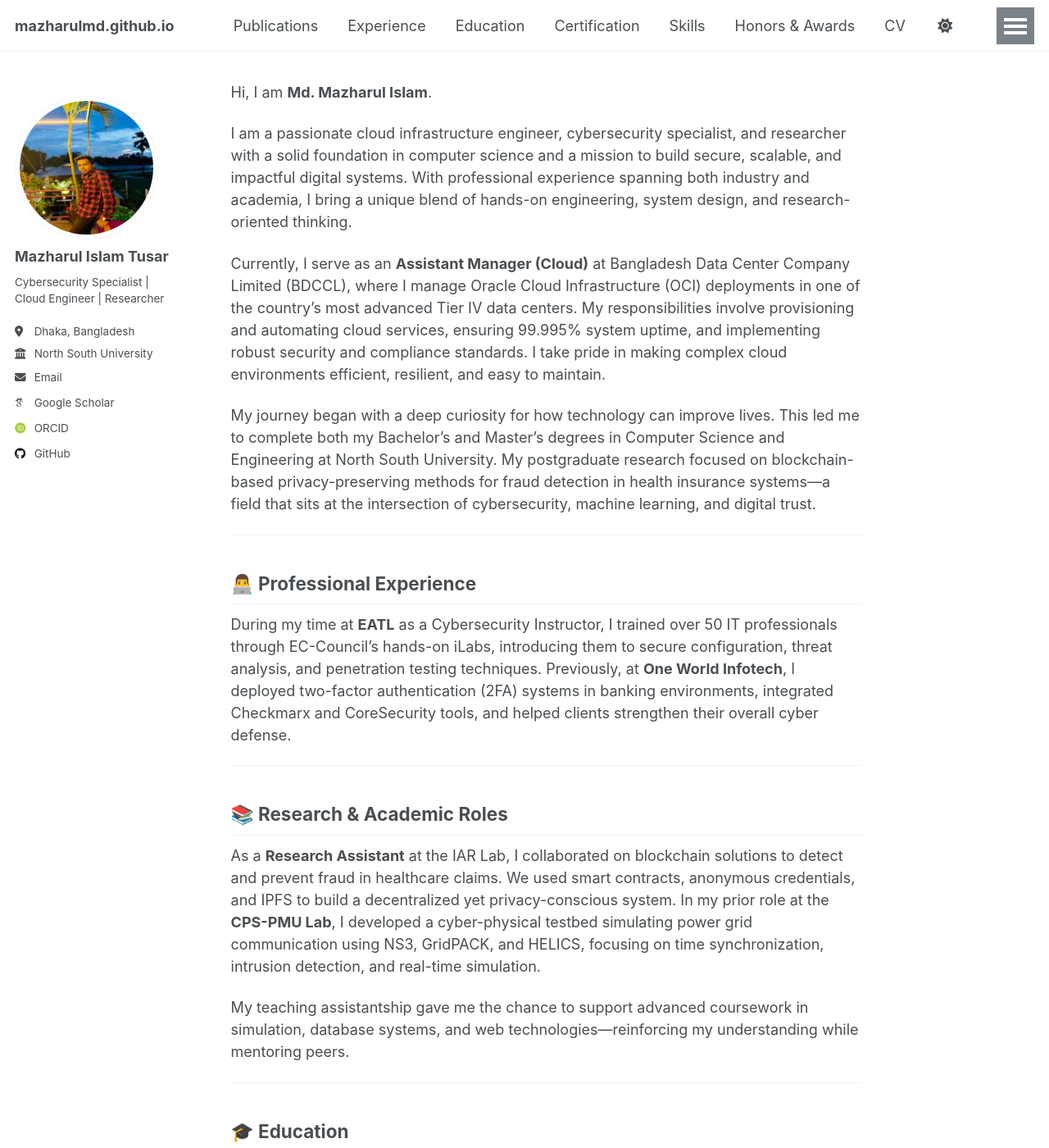
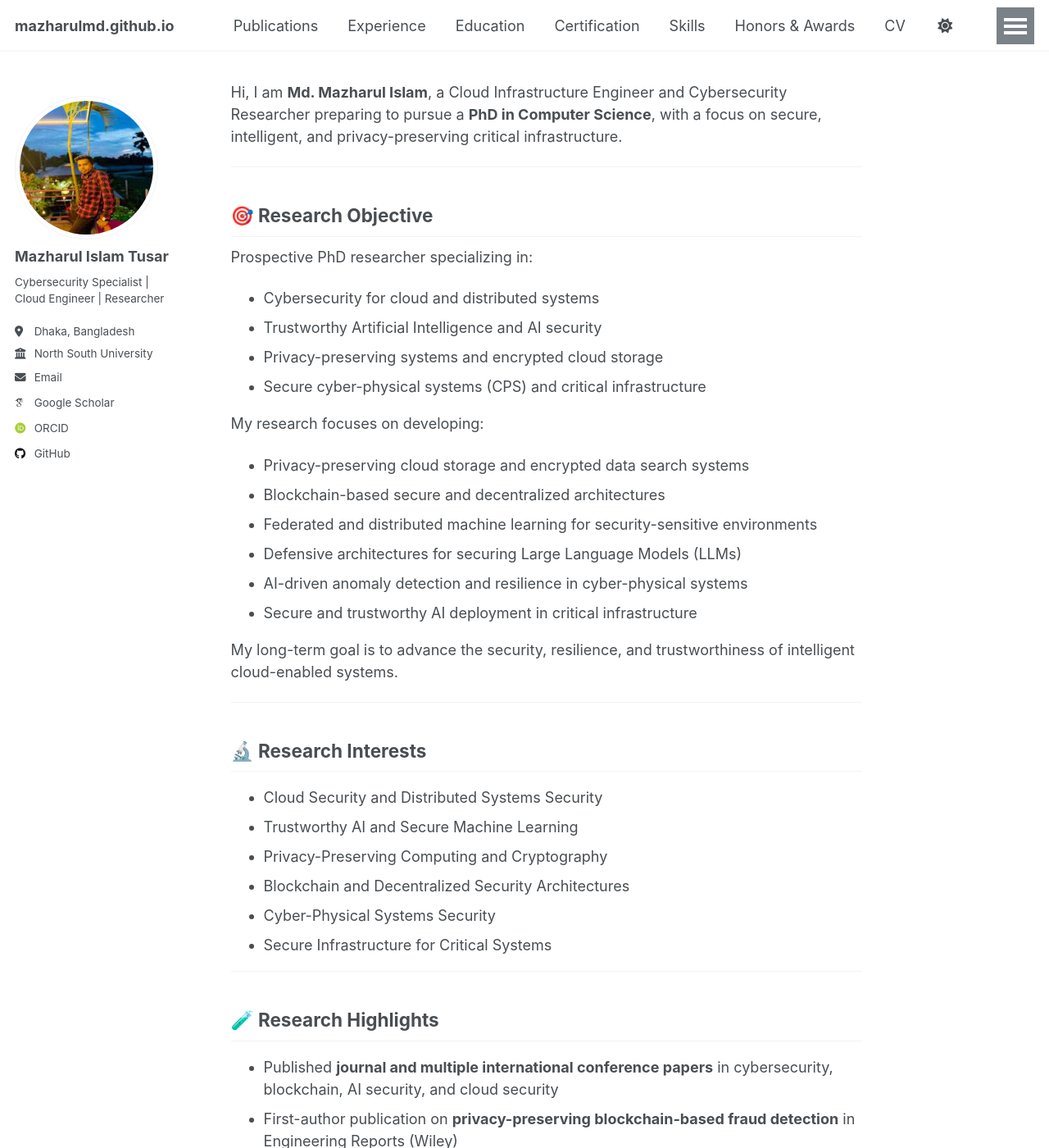
Before and after one commit to mazharulmd/mazharulmd.github.io, a Jekyll site: the page built from _pages/about.md, in a window 1280 px wide and 1400 px high. Shown: the whole window at 82% size. Built offline with Jekyll 4.4.1, drawn with Linux system fonts in a browser that asks for light colours; some web fonts are replaced; a script that is not in the unit is left out; some of the changed text lies outside the part shown.

Commit message:
Updated About page for PhD portfolio

```diff
--- a/_pages/about.md
+++ b/_pages/about.md
@@ -6,52 +6,137 @@ redirect_from:
   - /about.html
 ---
 
-Hi, I am **Md. Mazharul Islam**.
-
-I am a passionate cloud infrastructure engineer, cybersecurity specialist, and researcher with a solid foundation in computer science and a mission to build secure, scalable, and impactful digital systems. With professional experience spanning both industry and academia, I bring a unique blend of hands-on engineering, system design, and research-oriented thinking.
-
-Currently, I serve as an **Assistant Manager (Cloud)** at Bangladesh Data Center Company Limited (BDCCL), where I manage Oracle Cloud Infrastructure (OCI) deployments in one of the country’s most advanced Tier IV data centers. My responsibilities involve provisioning and automating cloud services, ensuring 99.995% system uptime, and implementing robust security and compliance standards. I take pride in making complex cloud environments efficient, resilient, and easy to maintain.
-
-My journey began with a deep curiosity for how technology can improve lives. This led me to complete both my Bachelor’s and Master’s degrees in Computer Science and Engineering at North South University. My postgraduate research focused on blockchain-based privacy-preserving methods for fraud detection in health insurance systems—a field that sits at the intersection of cybersecurity, machine learning, and digital trust.
+Hi, I am **Md. Mazharul Islam**, a Cloud Infrastructure Engineer and Cybersecurity Researcher preparing to pursue a **PhD in Computer Science**, with a focus on secure, intelligent, and privacy-preserving critical infrastructure.
 
 ---
 
-## 👨‍💻 Professional Experience
+## 🎯 Research Objective
 
-During my time at **EATL** as a Cybersecurity Instructor, I trained over 50 IT professionals through EC-Council’s hands-on iLabs, introducing them to secure configuration, threat analysis, and penetration testing techniques. Previously, at **One World Infotech**, I deployed two-factor authentication (2FA) systems in banking environments, integrated Checkmarx and CoreSecurity tools, and helped clients strengthen their overall cyber defense.
+Prospective PhD researcher specializing in:
+
+* Cybersecurity for cloud and distributed systems
+* Trustworthy Artificial Intelligence and AI security
+* Privacy-preserving systems and encrypted cloud storage
+* Secure cyber-physical systems (CPS) and critical infrastructure
+
+My research focuses on developing:
+
+* Privacy-preserving cloud storage and encrypted data search systems
+* Blockchain-based secure and decentralized architectures
+* Federated and distributed machine learning for security-sensitive environments
+* Defensive architectures for securing Large Language Models (LLMs)
+* AI-driven anomaly detection and resilience in cyber-physical systems
+* Secure and trustworthy AI deployment in critical infrastructure
+
+My long-term goal is to advance the security, resilience, and trustworthiness of intelligent cloud-enabled systems.
 
 ---
 
-## 📚 Research & Academic Roles
+## 🔬 Research Interests
 
-As a **Research Assistant** at the IAR Lab, I collaborated on blockchain solutions to detect and prevent fraud in healthcare claims. We used smart contracts, anonymous credentials, and IPFS to build a decentralized yet privacy-conscious system. In my prior role at the **CPS-PMU Lab**, I developed a cyber-physical testbed simulating power grid communication using NS3, GridPACK, and HELICS, focusing on time synchronization, intrusion detection, and real-time simulation.
+* Cloud Security and Distributed Systems Security
+* Trustworthy AI and Secure Machine Learning
+* Privacy-Preserving Computing and Cryptography
+* Blockchain and Decentralized Security Architectures
+* Cyber-Physical Systems Security
+* Secure Infrastructure for Critical Systems
 
-My teaching assistantship gave me the chance to support advanced coursework in simulation, database systems, and web technologies—reinforcing my understanding while mentoring peers.
+---
+
+## 🧪 Research Highlights
+
+* Published **journal and multiple international conference papers** in cybersecurity, blockchain, AI security, and cloud security
+* First-author publication on **privacy-preserving blockchain-based fraud detection** in Engineering Reports (Wiley)
+* Proposed **defensive architectures for securing Large Language Models in cyber-physical systems**
+* Developed **privacy-preserving encrypted cloud storage and search frameworks**
+* Conducted research on **machine learning-based anomaly detection in critical infrastructure systems**
+* Built cyber-physical system simulation environments using NS3, HELICS, and GridPACK
 
 ---
 
 ## 🎓 Education
 
-- **MSc in Computer Science & Engineering**, North South University – CGPA 3.97/4.00
-- **BSc in Computer Science & Engineering**, North South University – CGPA 3.24/4.00
+**Master of Science (MSc), Computer Science and Engineering**
+North South University, Bangladesh
+CGPA: **3.97 / 4.00**
+Award: **Vice-Chancellor’s Gold Medal**
+
+Thesis:
+Privacy-preserving encrypted cloud storage and searchable encryption framework
+
+**Bachelor of Science (BSc), Computer Science and Engineering**
+North South University, Bangladesh
+CGPA: **3.24 / 4.00**
 
 ---
 
-## 🧠 Core Competencies
+## 💼 Professional Experience
 
-- **Cloud & DevOps**: Oracle Cloud Infrastructure (OCI), AWS, Azure, Docker, Kubernetes, Terraform
-- **Cybersecurity**: IDS/IPS, PKI, Blockchain Privacy, Vulnerability Assessment, Threat Modelling
-- **Programming**: Python, Bash, JavaScript, C++, Git, RESTful APIs
-- **Simulation & Networking**: NS3, Node-RED, GridPACK, HELICS, Linux Administration
-- **Research**: Fraud Detection, Cryptography, Cyber-Physical Systems, Federated Systems
+**Assistant Manager (Cloud)**
+Bangladesh Data Center Company Limited (BDCCL)
+
+* Provision and manage secure Oracle Cloud Infrastructure (OCI)
+* Design scalable and resilient cloud systems
+* Automate infrastructure using Terraform and containerization technologies
+* Ensure security, compliance, and operational reliability
+
+**Research Assistant — IAR Lab**
+
+* Developed blockchain-based privacy-preserving healthcare fraud detection systems
+* Conduct research on secure AI and anomaly detection
+
+**Graduate Research Assistant — CPS-PMU Lab**
+
+* Developed cyber-physical system testbeds for smart grid security research
+* Simulated distributed infrastructure using NS3, HELICS, and GridPACK
 
 ---
 
-## 🌐 Let’s Connect
+## 🛠 Technical Expertise
 
-I’m always open to collaboration—be it in research, open source, or consulting work. You can reach me at [mazharulislamtusar@gmail.com](mailto:mazharulislamtusar@gmail.com) or connect via the platforms below:
+**Cloud and Infrastructure**
 
-- 💼 [LinkedIn](https://www.linkedin.com/in/mazharul-i-tusar)
-- 🐙 [GitHub](https://github.com/mazharsnow)
-- 🧾 [ORCID](https://orcid.org/0000-0001-6225-1487)
-- ✍️ [Medium](https://medium.com/@mazharulislamtusar)
+* Oracle Cloud Infrastructure (OCI), AWS, Azure
+* Docker, Kubernetes, Terraform
+* Linux system administration
+
+**Security and Cryptography**
+
+* Privacy-preserving systems and encrypted data storage
+* Blockchain security and distributed trust systems
+* Vulnerability assessment and threat modeling
+
+**Artificial Intelligence and Research**
+
+* Machine learning for anomaly detection and security
+* Federated learning and privacy-preserving AI
+* Secure deployment of AI systems
+
+**Programming**
+
+* Python, Bash, C++, JavaScript
+* Git, Linux, REST APIs
+
+---
+
+## 🏆 Academic Achievements
+
+* Vice-Chancellor’s Gold Medal (Highest Academic Distinction)
+* Multiple peer-reviewed international conference publications
+* Journal publication in Engineering Reports (Wiley)
+* Reviewer for international conferences
+
+---
+
+## 🌐 Academic Profiles
+
+* GitHub: https://github.com/mazharsnow
+* LinkedIn: https://www.linkedin.com/in/mazharul-i-tusar
+* ORCID: https://orcid.org/0000-0001-6225-1487
+* Email: [mazharul.islam1@northsouth.edu](mailto:mazharul.islam1@northsouth.edu)
+
+---
+
+## 🎓 PhD Research Goal
+
+To develop secure, trustworthy, and resilient AI-enabled cloud and cyber-physical infrastructure that protects critical systems and enables safe deployment of intelligent technologies.
```
